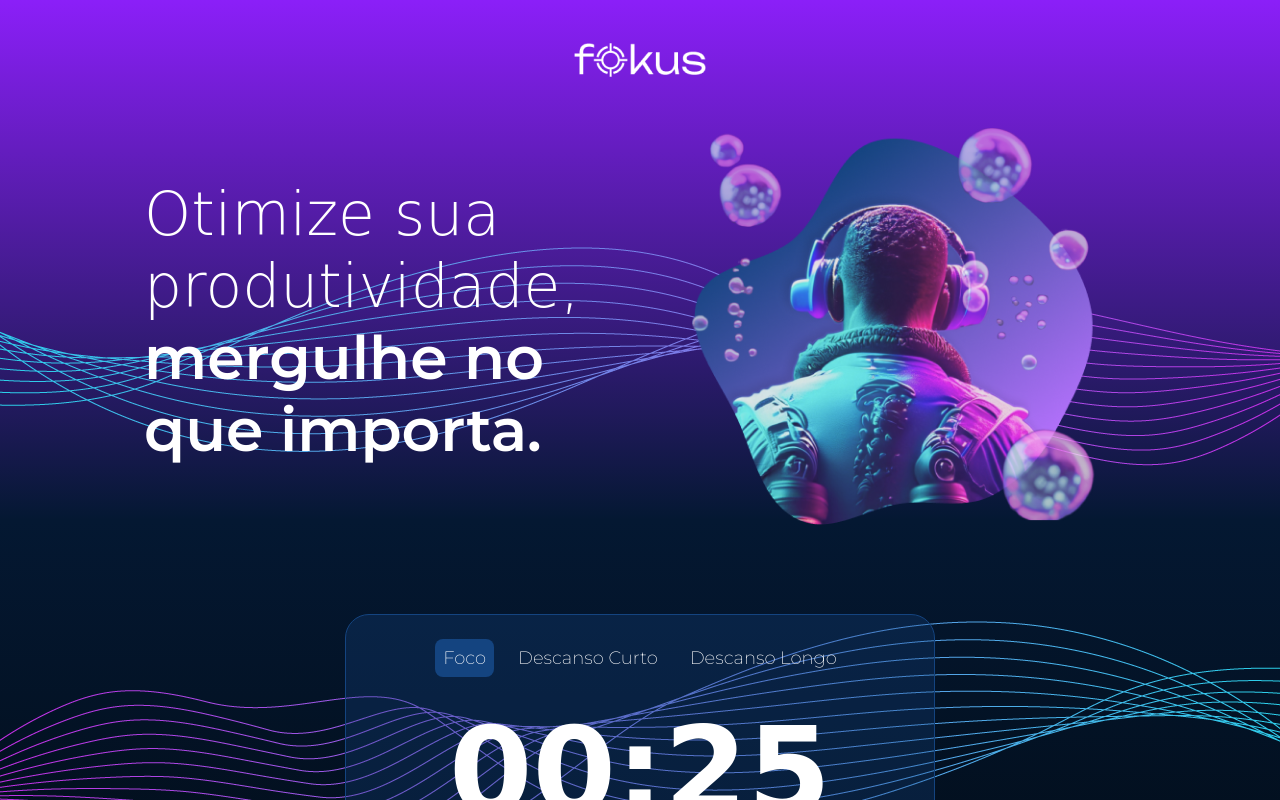
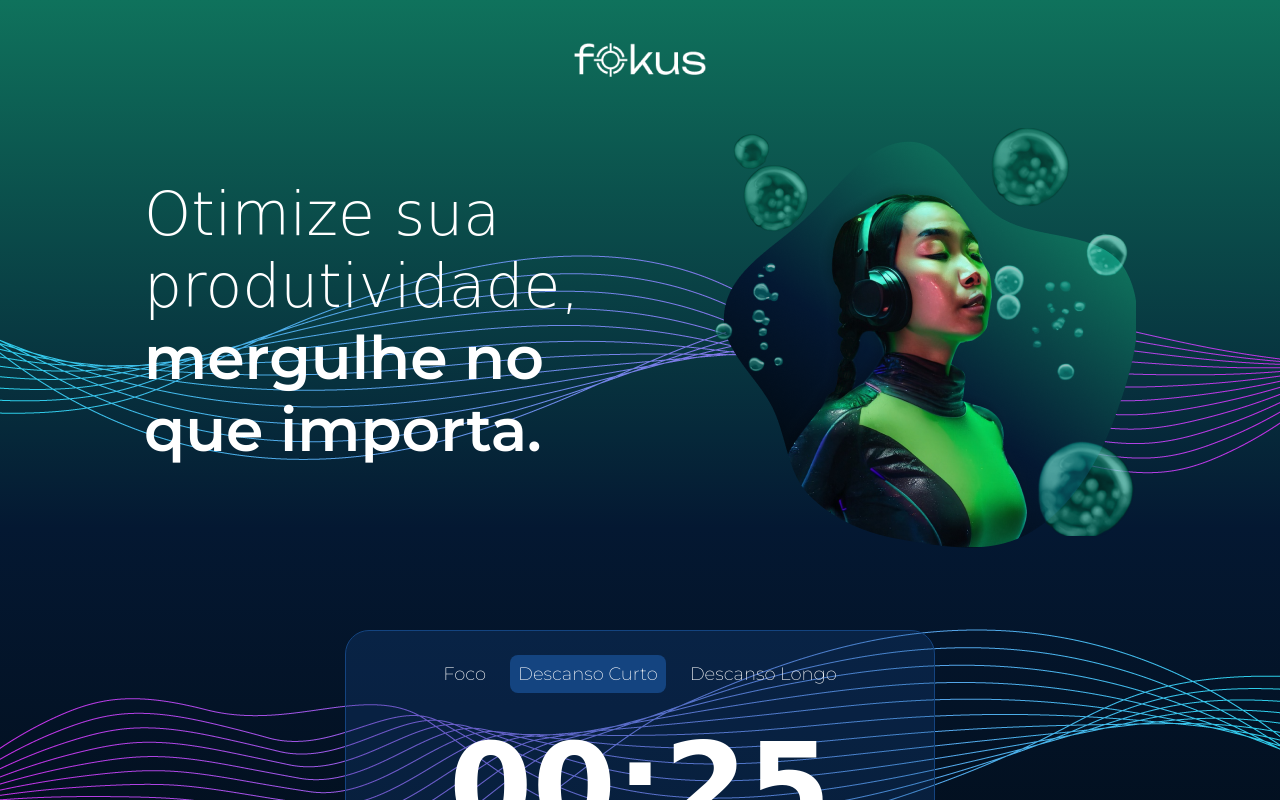
Before and after one commit to neugenio-dev/fokus, a website built with Vite: page index.html in a window 1280 px wide. Both pictures are taken after a click on the tab "Descanso Curto". Shown: the top 800 px of the page. Built offline with nearby package versions, Linux system fonts and the light colour scheme; a web font is replaced by a local one.

Commit message:
Adiciona page mode

```diff
--- a/index.html
+++ b/index.html
@@ -6,7 +6,7 @@
     <meta name="viewport" content="width=device-width, initial-scale=1.0" />
     <title>fokus</title>
   </head>
-  <body class="page">
+  <body class="page" data-mode="1">
     <a href="#main-content" class="skip-link">
       Pular para o conteudo principal
     </a>
@@ -24,13 +24,13 @@
 
       <section aria-label="time" class="timer-card">
         <div hole="tabList" aria-label="tipo de timer" class="timer-card__tabs ">
-          <button role="tab"  ="button" aria-selected="true" class="timer-card__tab timer-card__tab--active">
+          <button role="tab" data-mode="1"  type="button" aria-selected="true" class="timer-card__tab timer-card__tab--active">
             Foco
           </button>
-          <button role="tab"  ="button" aria-selected="false" class="timer-card__tab">
+          <button role="tab" data-mode="2" type="button" aria-selected="false" class="timer-card__tab">
             Descanso Curto
           </button>
-          <button role="tab"  ="button" aria-selected="false" class="timer-card__tab">
+          <button role="tab" data-mode="3" type="button" aria-selected="false" class="timer-card__tab">
             Descanso Longo
           </button>
         </div>
--- /dev/null
+++ b/src/assets/scripts/pomodoro.js
@@ -0,0 +1,30 @@
+const tabs = document.querySelectorAll('.timer-card__tab')
+const page = document.querySelector('.page')
+
+const modeImage  = document.querySelector('.banner img')
+
+let mode = 1
+
+tabs.forEach(tab => {
+    tab.addEventListener('click', (event) => {
+        console.log("Yes", event.currentTarget)
+        mode = event.currentTarget.dataset.mode
+        page.dataset.mode = mode
+
+        tabs.forEach(tab => {
+
+            tab.disable = false
+            tab.classList.remove('timer-card__tab--active')
+            tab.setAttribute('aria-selected', false)
+        })
+
+        const imageModeSrc = `mode-${mode}.png`;
+        modeImage.setAttribute('src', imageModeSrc)
+
+        event.currentTarget.disable = true
+        event.currentTarget.classList.add('timer-card__tab--active')
+        event.currentTarget.setAttribute('aria-selected', true)
+
+    console.log("yes", mode)
+    })
+})
--- a/src/main.js
+++ b/src/main.js
@@ -1,2 +1,3 @@
 import './style.css';
 import './assets/scripts/sounds.js'
+import './assets/scripts/pomodoro.js'
```
